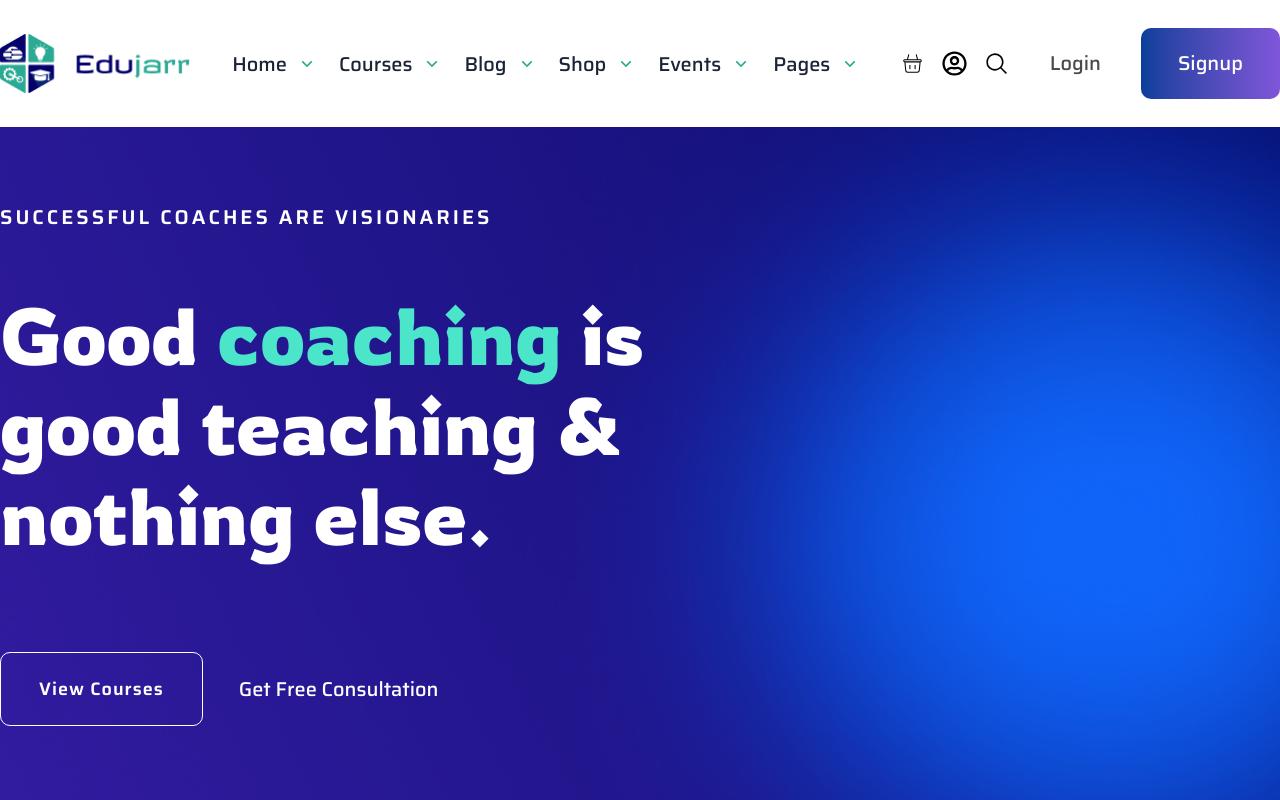
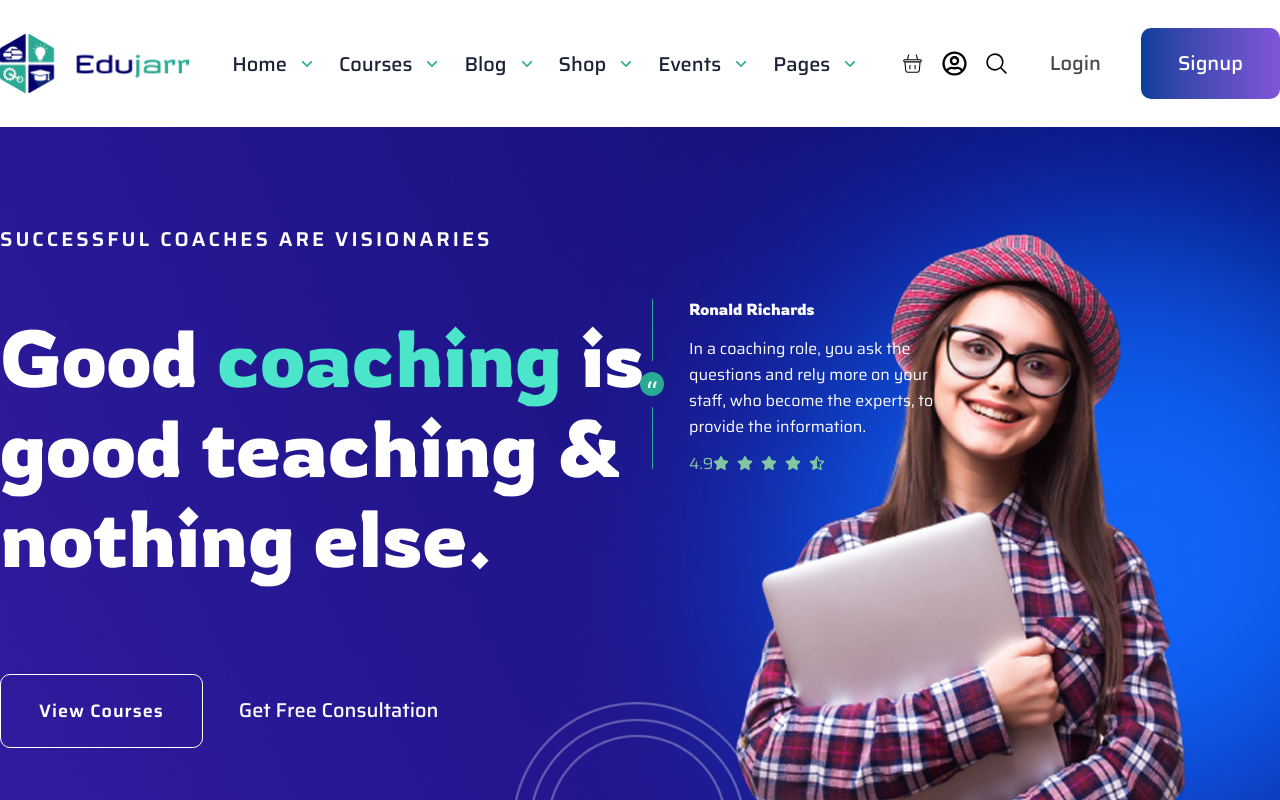
Before and after one commit to shoumen-shomu/edujarr, a Next.js app: page / in a window 1280 px wide. Shown: the top 800 px of the page. Built offline with nearby package versions, Linux system fonts and the light colour scheme.

Commit message:
Banner Part Done

```diff
--- a/src/app/layouts/home/Banner.jsx
+++ b/src/app/layouts/home/Banner.jsx
@@ -1,12 +1,15 @@
 import Button from "@/app/components/Button";
 import Container from "@/app/components/Container";
+import Image from "next/image";
 import React from "react";
 import { HiMagnifyingGlass } from "react-icons/hi2";
+import { FaStar } from "react-icons/fa6";
+import { FaRegStarHalfStroke } from "react-icons/fa6";
 
 const Banner = () => {
   return (
     <section>
-      <div className="bg-[url('/images/bannerbg.png')] bg-cover bg-center bg-no-repeat py-20">
+      <div className="bg-[url('/images/bannerbg.png')] bg-cover bg-center bg-no-repeat pt-5 relative">
         <Container>
           <div className="flex justify-between items-center">
             <div className="">
@@ -33,14 +36,67 @@ const Banner = () => {
               </div>
 
               <div className="w-122.25 py-2.5 pr-2.5 pl-8.75 rounded-[7px] bg-white items-center flex justify-between mt-19.75">
-                <input className="w-70.25 outline-0 font-saira font-normal text-base text-[#4F547B]"
+                <input
+                  className="w-70.25 outline-0 font-saira font-normal text-base text-[#4F547B]"
                   type="text"
                   placeholder="What do you want to learn today?"
-
                 />
                 <div className="pt-3.5 pb-4.25 pr-7.5 pl-6.75 bg-linear-to-r from-[#083F9B] to-[#7F56D9] flex  gap-3.75 items-center rounded-[10px] cursor-pointer">
                   <HiMagnifyingGlass className="text-white " size={20} />
-                  <p className="font-saira font-medium text-white text-[15px] leading-[28.8px]  ">Search</p>
+                  <p className="font-saira font-medium text-white text-[15px] leading-[28.8px]  ">
+                    Search
+                  </p>
+                </div>
+              </div>
+            </div>
+            <div className="">
+              <Image
+                src={"/images/bannerimg.png"}
+                alt="Banner Image"
+                width={658}
+                height={908}
+              />
+            </div>
+          </div>
+          <div className="absolute bottom-0 left-[40%]">
+            <Image src={"/images/bannerelement.png"} width={250} height={300} />
+          </div>
+          <div className="flex gap-6.25 absolute top-[20%] left-1/2
+          ">
+            <div className="flex flex-col items-center gap-[11px]">
+              <div className="h-15.5 w-px bg-[#2AAA94]"></div>
+              <div className="h-6 w-6 bg-[#2AAA94] flex justify-center items-center rounded-[50%]">
+                <svg
+                  width="9"
+                  height="7"
+                  viewBox="0 0 9 7"
+                  fill="none"
+                  xmlns="http://www.w3.org/2000/svg"
+                >
+                  <path
+                    d="M0 7V5.15789C0 4.59844 0.0965485 4.00487 0.289645 3.37719C0.489401 2.74269 0.775717 2.13207 1.14859 1.54532C1.52813 0.951754 1.98424 0.436647 2.51692 0L3.79535 1.06433C3.37587 1.67836 3.00965 2.31969 2.6967 2.9883C2.39041 3.6501 2.23726 4.35965 2.23726 5.11696V7H0ZM5.11374 7V5.15789C5.11374 4.59844 5.21029 4.00487 5.40338 3.37719C5.60314 2.74269 5.88946 2.13207 6.26233 1.54532C6.64187 0.951754 7.09798 0.436647 7.63066 0L8.90909 1.06433C8.4896 1.67836 8.12339 2.31969 7.81044 2.9883C7.50415 3.6501 7.351 4.35965 7.351 5.11696V7H5.11374Z"
+                    fill="white"
+                  />
+                </svg>
+              </div>
+              <div className="h-15.5 w-px bg-[#2AAA94]"></div>
+            </div>
+            <div className="">
+              <p className="font-rowdies font-normal text-base text-white leading-[20.4px]">
+                Ronald Richards
+              </p>
+              <p className="font-saira font-normal text-base text-white leading-6.5 w-68 pt-4">
+                In a coaching role, you ask the questions and rely more on your
+                staff, who become the experts, to provide the information.
+              </p>
+              <div className="flex items-center gap-2. pt-2.75 ">
+                <p className="font-saira font-normal text-base text-[#81C7A2] leading-[25.2px]">4.9</p>
+                <div className="flex gap-2">
+                  <FaStar className="text-[#81C7A2]" />
+                  <FaStar className="text-[#81C7A2]" />
+                  <FaStar className="text-[#81C7A2]" />
+                  <FaStar className="text-[#81C7A2]" />
+                  <FaRegStarHalfStroke className="text-[#81C7A2]" />
                 </div>
               </div>
             </div>
```
Also changed, not shown: public/images/“.svg (added).
